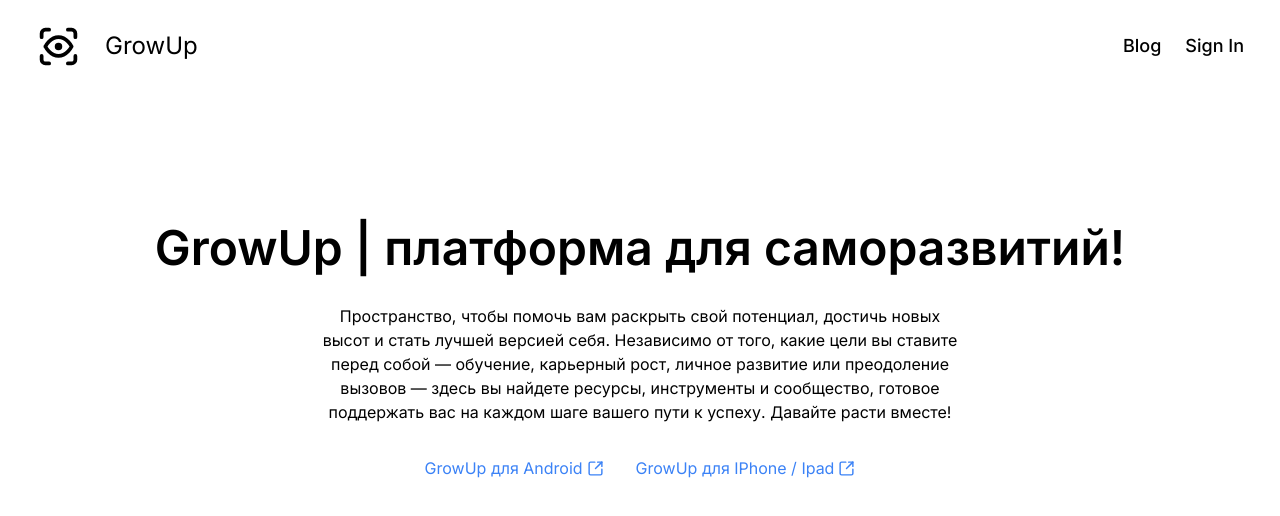
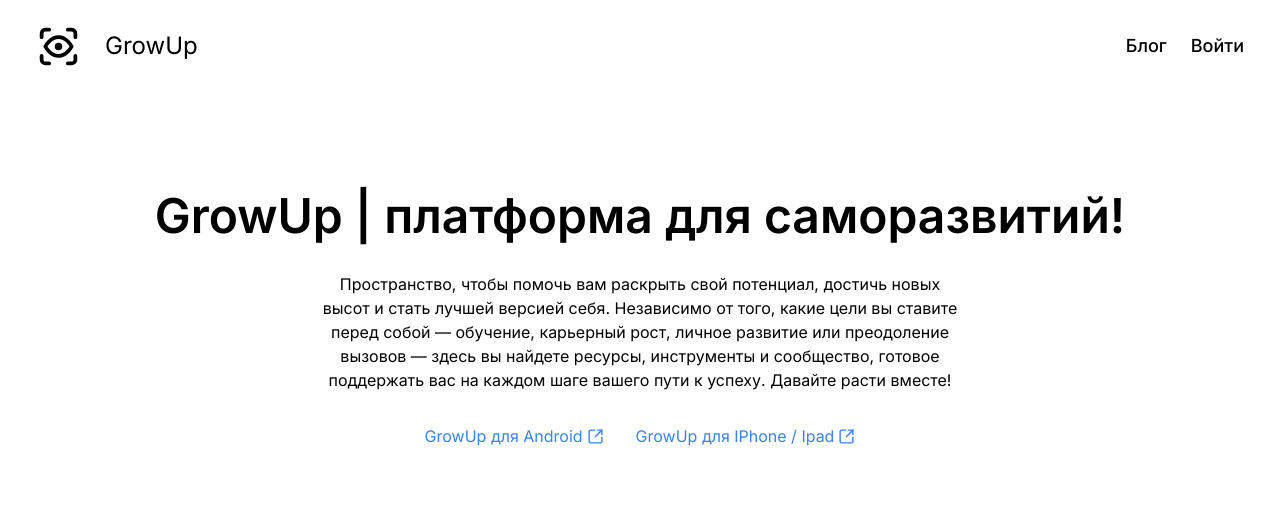
Before and after one commit to dearm762/grow-up, a Next.js app: page / in a window 1280 px wide. Shown: the top 516 px of the page. Built offline with nearby package versions, Linux system fonts and the light colour scheme; no server answers.

Commit message:
translate

```diff
--- a/app/page.tsx
+++ b/app/page.tsx
@@ -34,7 +34,6 @@
 				готовое поддержать вас на каждом шаге вашего пути к успеху.
 				Давайте расти вместе!
 				</p>
-
 				<div className={ styles.mobile }>
 					<Link href={'/mobile/android'}>
 						<span>GrowUp для Android</span>
--- a/components/header.tsx
+++ b/components/header.tsx
@@ -16,11 +16,11 @@
 				<h1>GrowUp</h1>
 			</Link>
 			<nav>
-				<Link href={'/blog'}>Blog</Link>
+				<Link href={'/blog'}>Блог</Link>
 				{
 					isAuthorized
-					? <Link href={'/users'}>Profile</Link>
-					: <Link href={'/auth/sign-in'}>Sign In</Link>
+					? <Link href={'/users'}>Профиль</Link>
+					: <Link href={'/auth/sign-in'}>Войти</Link>
 				}
 			</nav>
 		</header>
--- a/styles/container.module.css
+++ b/styles/container.module.css
@@ -1,3 +1,4 @@
 .mycontainer {
-	@apply container mx-auto flex flex-col px-9 pt-24;
+	@apply container mx-auto flex flex-col;
+	height: calc(100vh - 160px);
 }
--- a/styles/home.module.css
+++ b/styles/home.module.css
@@ -1,5 +1,5 @@
 .heading {
-    @apply text-5xl mx-auto mt-32 font-semibold;
+    @apply text-5xl mx-auto mt-auto font-semibold;
 }
 
 .p {
@@ -7,7 +7,7 @@
 }
 
 .mobile {
-    @apply mt-8 mx-auto flex gap-8;
+    @apply mt-8 mx-auto flex gap-8 mb-auto;
 }
 
 .mobile a {
```
